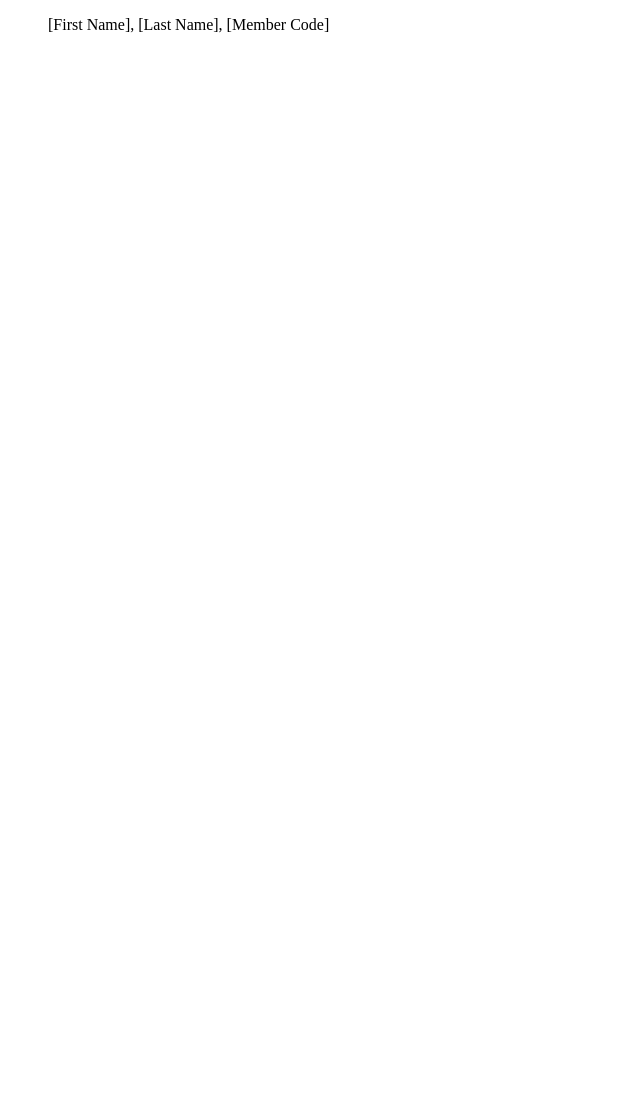
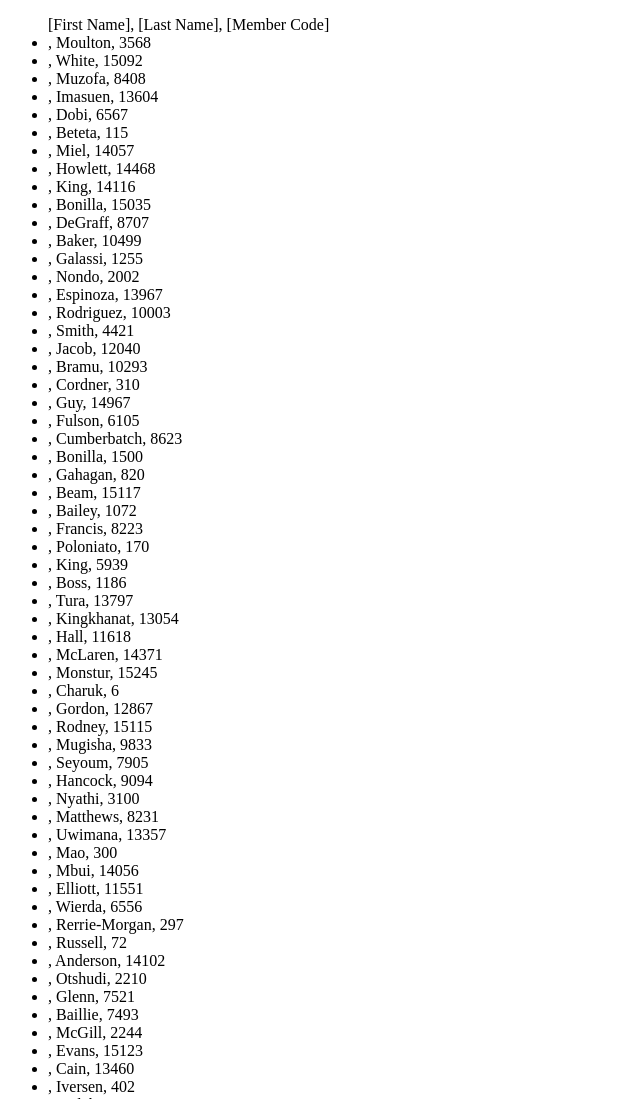
Before and after one commit to Victory-DBA/Victory-application-center, a plain HTML site: page member_code.html in a window 1280 px wide. Shown: the top 1099 px of the page, without its empty margins (0-640 px from the left). Before the commit the page ends 800 px from the top, so only its background shows below. Drawn offline with nearby package versions, Linux system fonts and the light colour scheme.

Commit message:
Update member_code.html

```diff
--- a/member_code.html
+++ b/member_code.html
@@ -19,7 +19,7 @@
     <script>
         var app = angular.module('myApp', []);
         app.controller('codesCtrl', function ($scope, $http) {
-            $http.get("file:///C:/Users/Nathan/Dropbox/PCO/(Giving)/CDM+/member_code_dba.json").then(function (response) {
+            $http.get("member_code_dba.json").then(function (response) {
                 $scope.myrecords = response.data.records;
             });
         });
```
